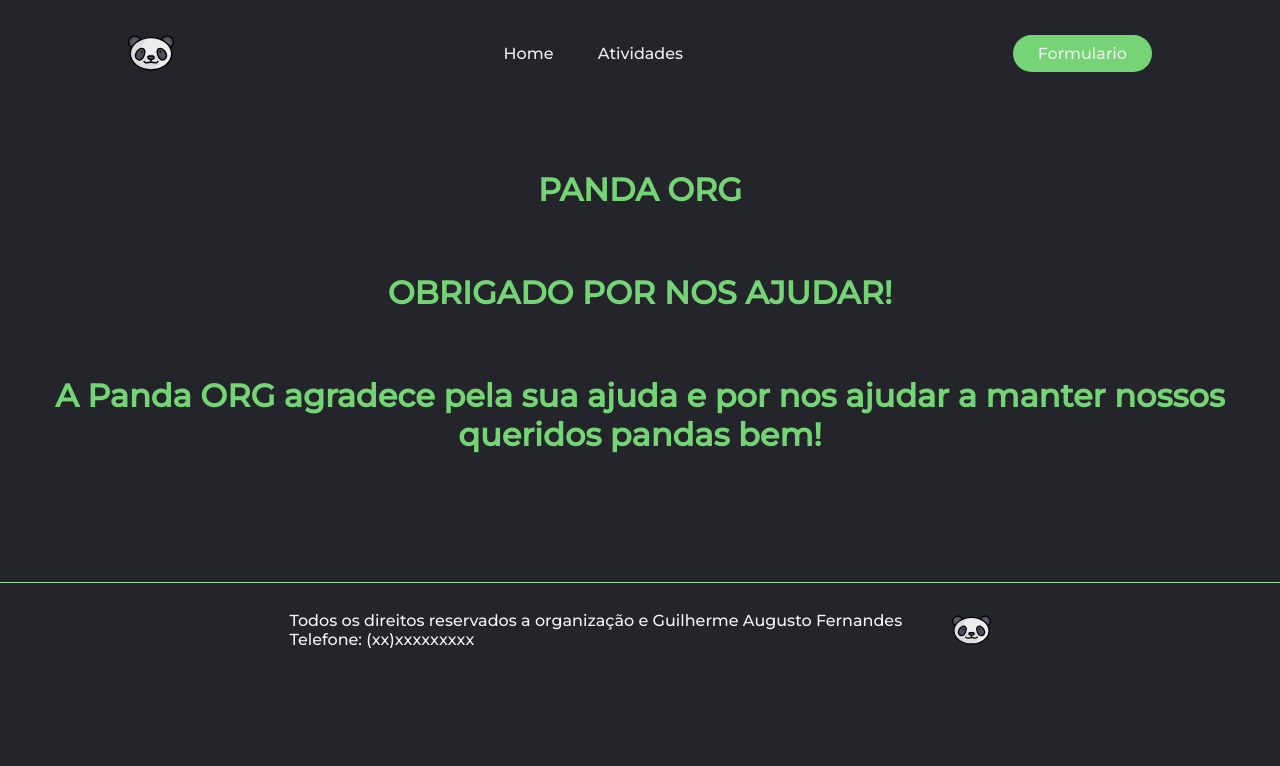
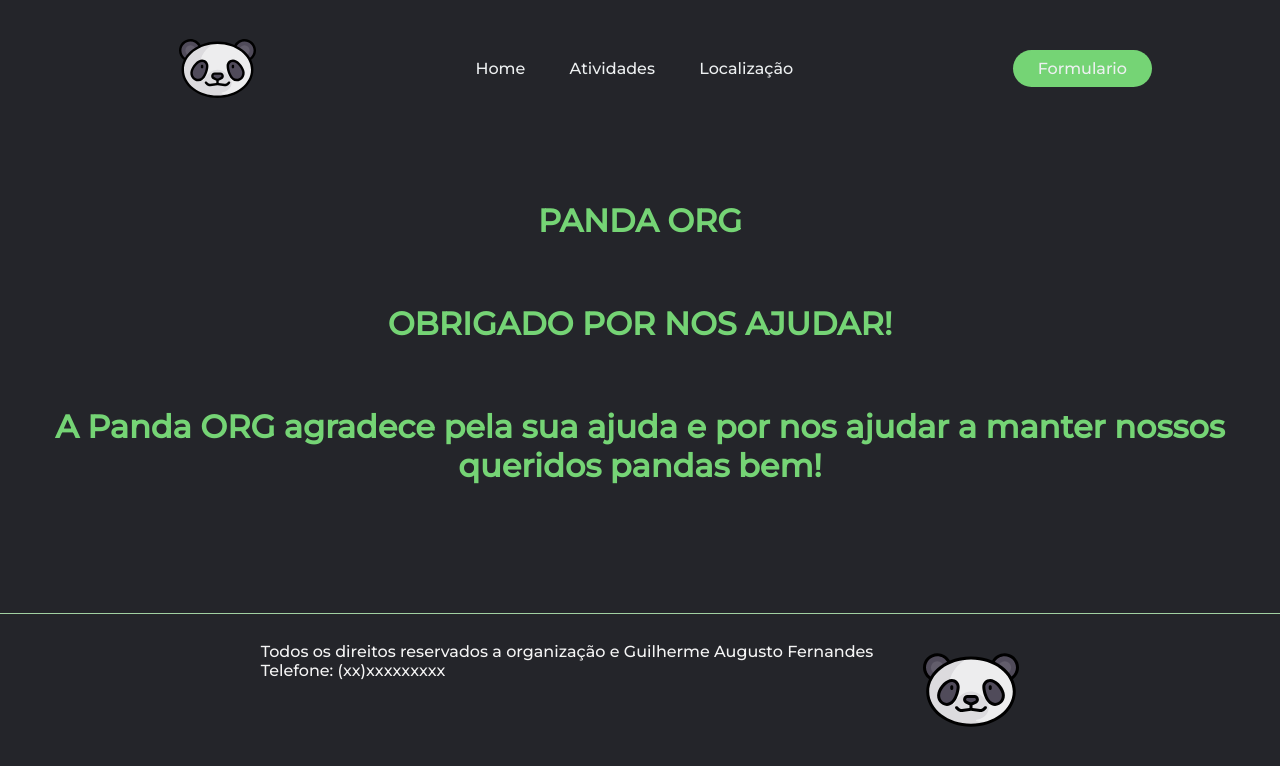
Before and after one commit to guigutox/PP1_GuilhermeFernandes, a plain HTML site: page Agradecimento.html in a window 1280 px wide. Drawn offline with Linux system fonts and the light colour scheme.

Commit message:
Fix nav bar

```diff
--- a/Agradecimento.html
+++ b/Agradecimento.html
@@ -12,11 +12,12 @@
 <body>
 
     <header>
-        <img class="logo" src="imagens/pandaIcon.svg" alt="logo" width="4.5%">
+        <img class="logo" src="imagens/pandaIcon.svg" alt="logo">
         <nav>
             <ul class="nav_links">
                 <li><a href="index.html">Home</a></li>
                 <li><a href="Atividades.html">Atividades</a></li>
+                <li><a href="Localizacao.html">Localização</a></li>
 
             </ul>
         </nav>
--- a/styles/styleP.css
+++ b/styles/styleP.css
@@ -30,6 +30,7 @@ header {
 
 .nav_links {
     list-style-type: none;
+
 }
 
 .nav_links li {
@@ -225,6 +226,11 @@ tr>td {
     border-top: 1px solid rgb(162, 209, 162);
     margin-top: 10%;
 }
+.logo{
+    margin-left: 5%;
+    width: 7.5%;
+
+}
 
 
 @media (max-width: 800px){
```
Also changed, not shown: Atividades.html (+2 -1 lines), Formulario.html (+2 -1 lines), Localizacao.html (+2 -1 lines), index.html (+2 -1 lines).
